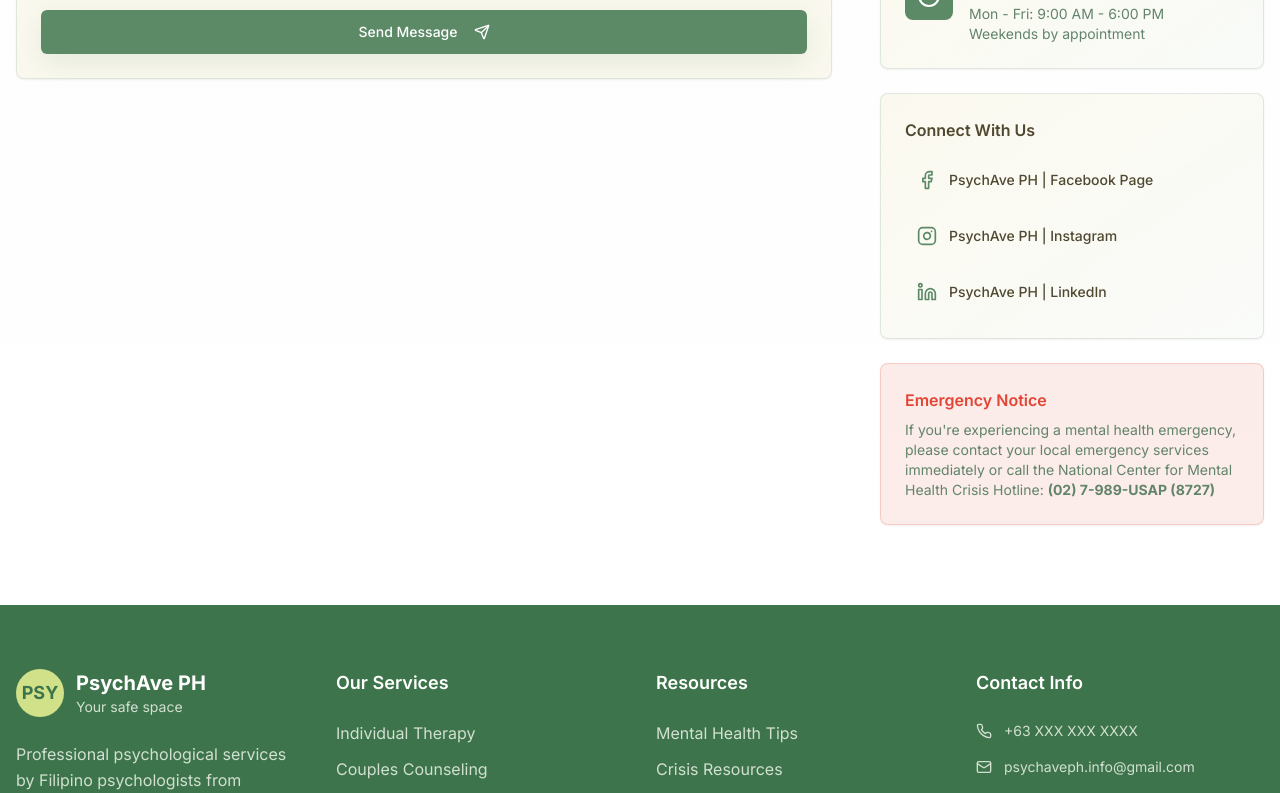
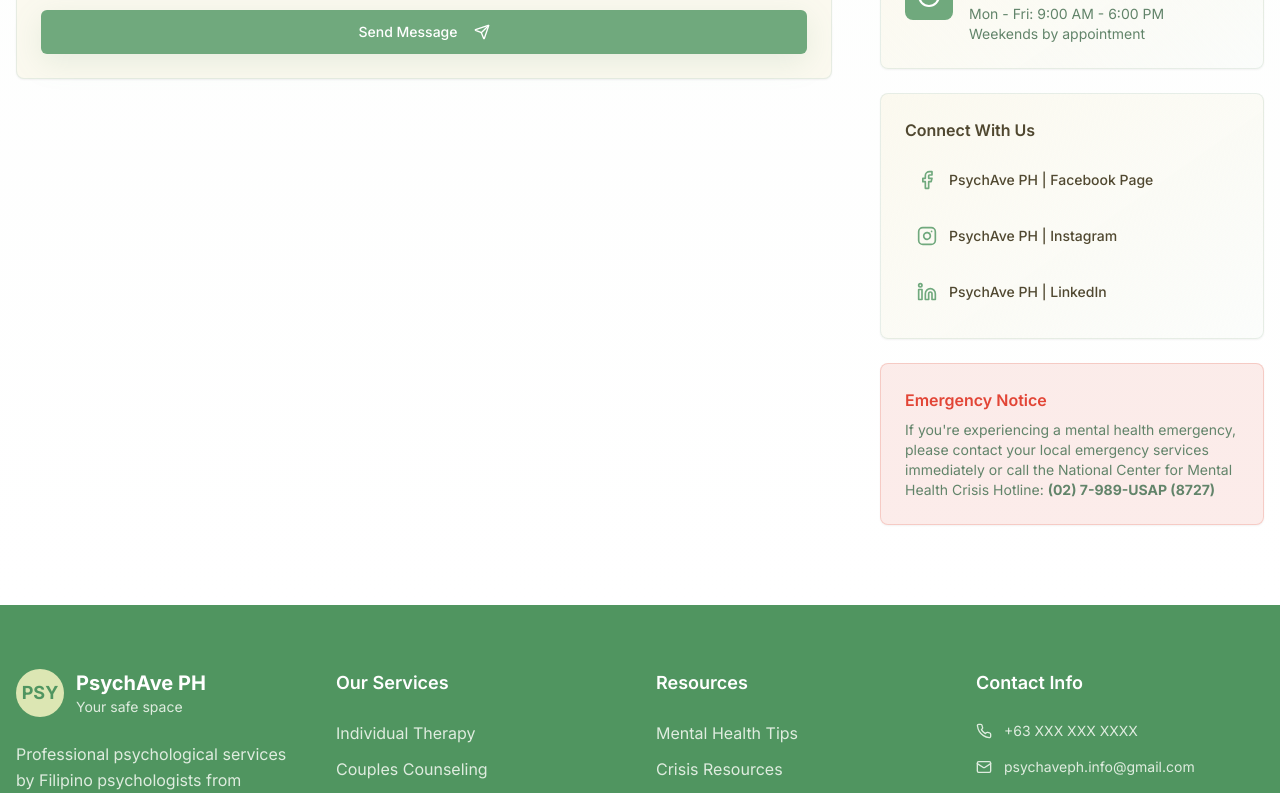
Before and after one commit to lebiiii/psychaveph-wellness-hub, a React (Vite) app: page / in a window 1280 px wide. Shown: the part 5628-6421 px from the top of the page. Built offline with nearby package versions, Linux system fonts and the light colour scheme.

Commit message:
Revert theme colors
Reverted theme colors to their original state.

```diff
--- a/src/index.css
+++ b/src/index.css
@@ -17,31 +17,31 @@ All colors MUST be HSL.
     --popover: 50 70% 98%;
     --popover-foreground: 45 25% 25%;
 
-    --primary: 134 20% 45%;
+    --primary: 134 25% 55%;
     --primary-foreground: 0 0% 100%;
 
-    --secondary: 120 27% 65%;
+    --secondary: 120 35% 75%;
     --secondary-foreground: 134 30% 25%;
 
     --muted: 50 35% 90%;
     --muted-foreground: 134 15% 45%;
 
-    --accent: 71 59% 71%;
+    --accent: 71 50% 80%;
     --accent-foreground: 134 30% 25%;
 
     --destructive: 5 75% 55%;
     --destructive-foreground: 0 0% 100%;
 
-    --border: 134 15% 80%;
-    --input: 134 15% 80%;
-    --ring: 134 20% 45%;
+    --border: 134 20% 85%;
+    --input: 134 20% 85%;
+    --ring: 134 25% 55%;
 
     /* PsychAvePH Brand Colors */
-    --brand-primary: 134 20% 45%;
-    --brand-secondary: 120 27% 65%;
-    --brand-accent: 71 59% 71%;
-    --brand-light: 120 20% 85%;
-    --brand-dark: 134 30% 35%;
+    --brand-primary: 134 25% 55%;
+    --brand-secondary: 120 35% 75%;
+    --brand-accent: 71 50% 80%;
+    --brand-light: 120 25% 90%;
+    --brand-dark: 134 30% 45%;
 
     /* Gradients */
     --gradient-hero: linear-gradient(135deg, hsl(var(--brand-dark)), hsl(var(--brand-primary)));
```
